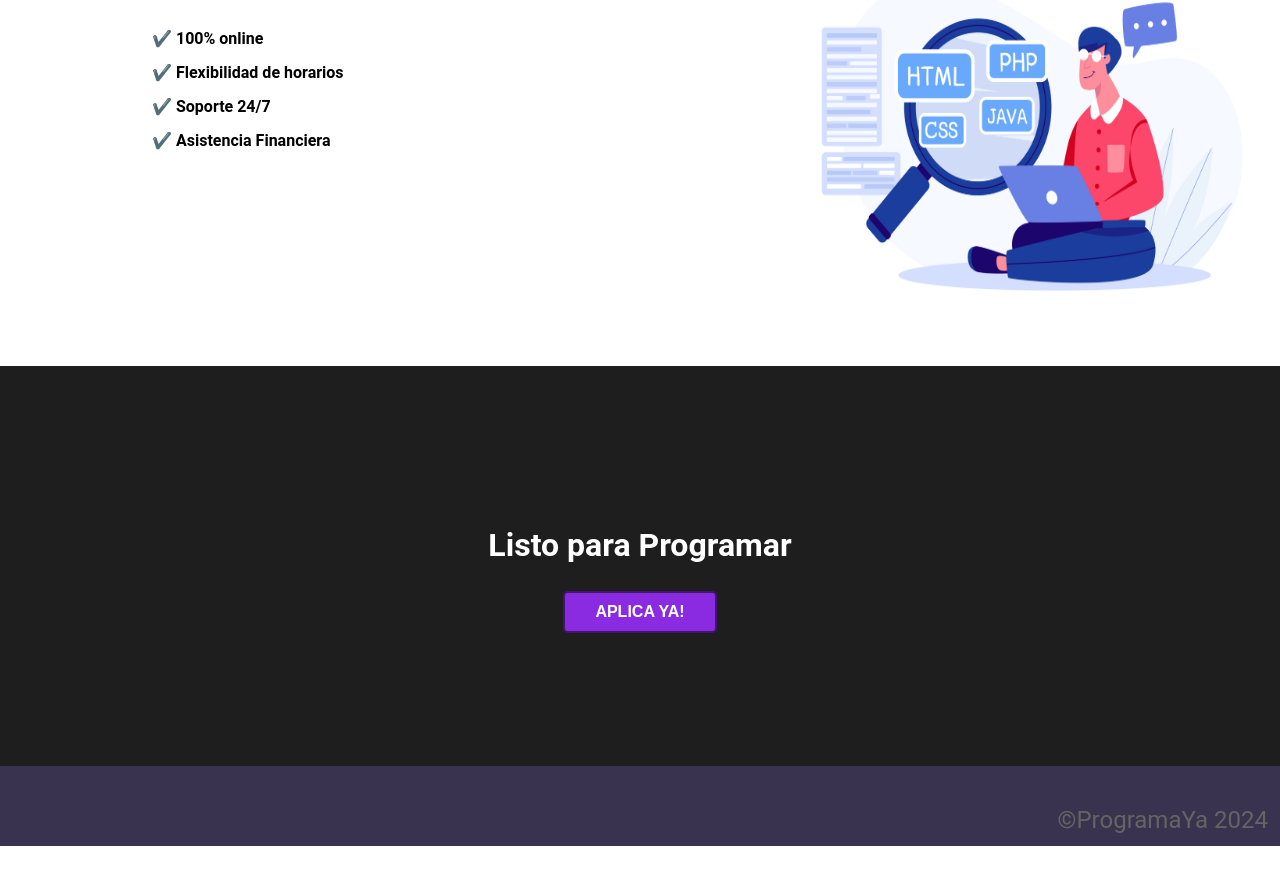
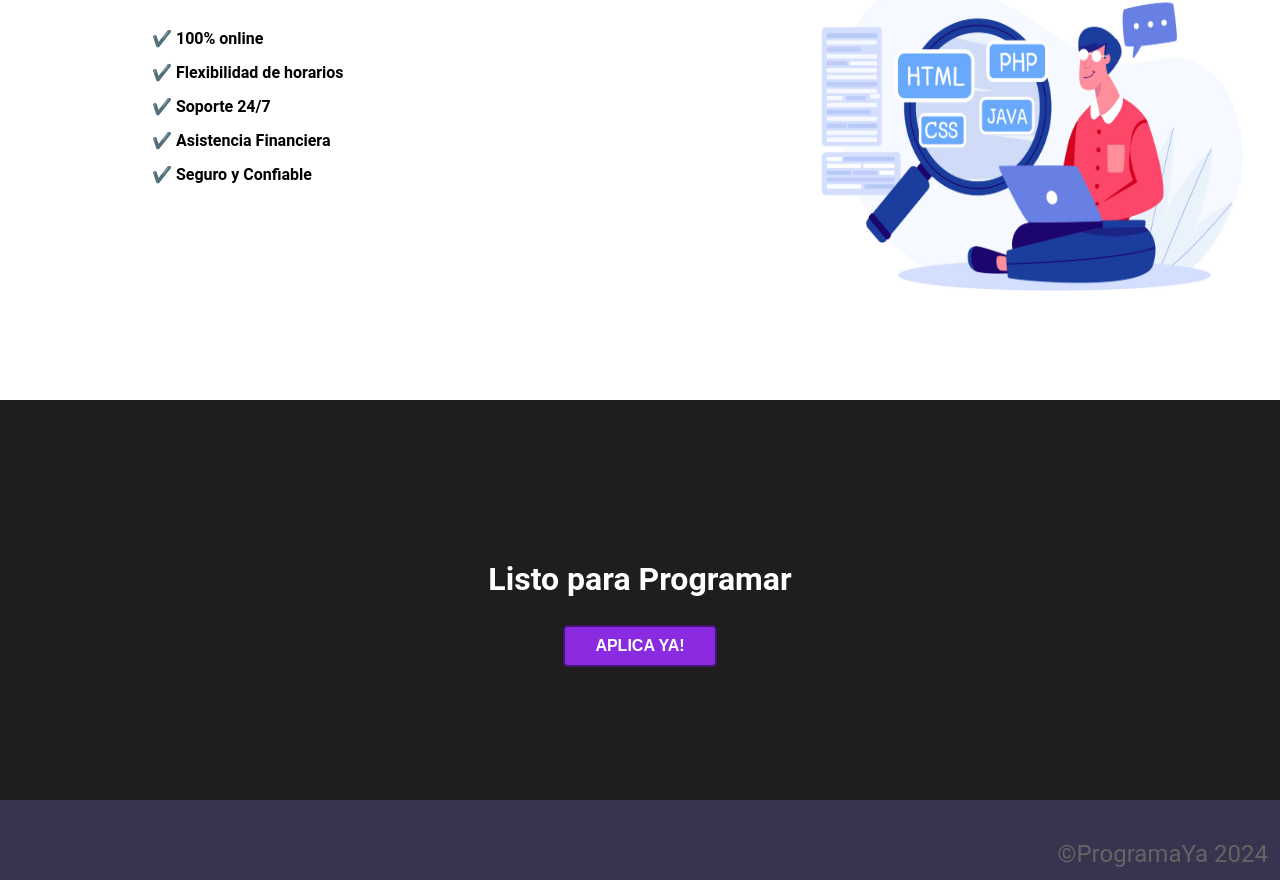
Before and after one commit to MakeB-rin/Proyecto-1, a plain HTML site: page index.html in a window 1280 px wide. Shown: the part 2653-3533 px from the top of the page. Before the commit the page ends 3499 px from the top, so only its background shows below. Drawn offline with Linux system fonts and the light colour scheme.

Commit message:
Segundo Commit de la Pagina

```diff
--- a/index.html
+++ b/index.html
@@ -86,6 +86,7 @@
                 <li>✔️ Flexibilidad de horarios</li>
                 <li>✔️ Soporte 24/7</li>
                 <li>✔️ Asistencia Financiera</li>
+                <li>✔️ Seguro y Confiable</li>
             </ul>
         </div>
     </section>
```
